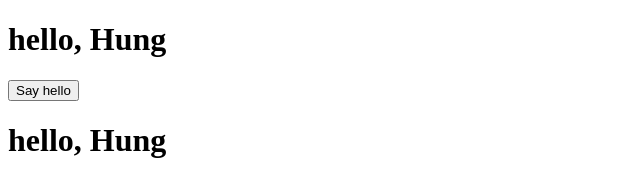
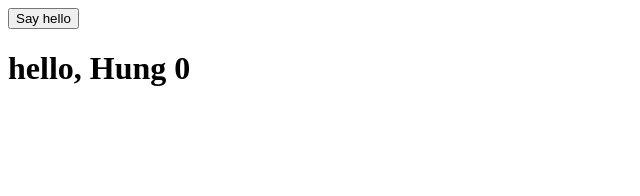
Before and after one commit to hungvannguyen/js-practical, a website: page helloWord/helloWord.html in a window 1280 px wide. Both pictures are taken after a click on the button "Say hello". Shown: the whole page, without its empty margins (0-640 px from the left). Drawn offline with Linux system fonts and the light colour scheme.

Commit message:
Remove default greeting display and update greeting logic in helloWorld

```diff
--- a/helloWord/helloWord.html
+++ b/helloWord/helloWord.html
@@ -9,8 +9,6 @@
 
 <body>
 
-    <h1 id="default"></h1>
-
     <button id="hello">Say hello</button>
 
     <h1 id="greeting"></h1>
--- a/helloWord/helloWord.js
+++ b/helloWord/helloWord.js
@@ -1,12 +1,13 @@
   let name = 'Hung';
+  let count = 0;
 
   const hello = (function helloWorld() {
       return 'hello, ' + name;
   })();
 
-      document.getElementById('default').innerText = hello;
+      document.getElementById('greeting').innerText = hello;
       console.log(hello);
 
       document.getElementById('hello').addEventListener('click', function() {
-          document.getElementById('greeting').innerText = hello;
+          document.getElementById('greeting').innerText = hello + ' ' + count++;
       });
```
